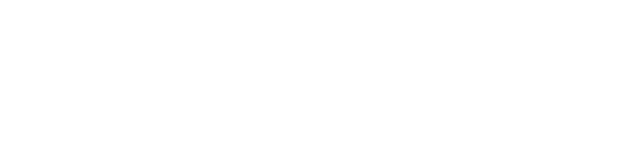
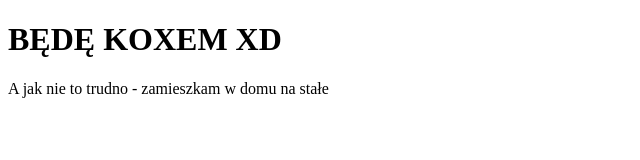
Before and after one commit to frankowiczwiktortp-pixel/KEBAB, a plain HTML site: page test.html in a window 1280 px wide. Shown: the whole page, without its empty margins (0-640 px from the left). Drawn offline with Linux system fonts and the light colour scheme.

Commit message:
Dodano H1 p

```diff
--- a/test.html
+++ b/test.html
@@ -6,6 +6,7 @@
     <title>Document</title>
 </head>
 <body>
-
+    <h1>BĘDĘ KOXEM XD</h1>
+    <p>A jak nie to trudno - zamieszkam w domu na stałe</p>
 </body>
 </html>
```
